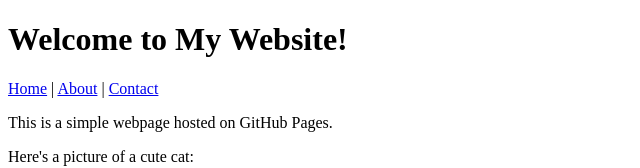
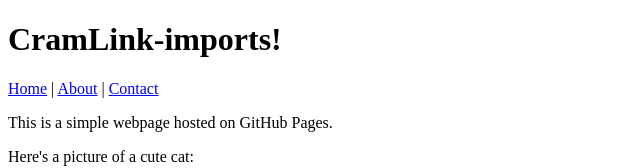
Before and after one commit to cse25-222/CramLink-imports, a plain HTML site: page index.html in a window 1280 px wide. Shown: the top 168 px of the page, without its empty margins (0-640 px from the left). Drawn offline with Linux system fonts and the light colour scheme.

Commit message:
update idex.html

```diff
--- a/index.html
+++ b/index.html
@@ -8,7 +8,7 @@
 
     <meta name="viewport" content="width=device-width, initial-scale=1.0">
 
-    <title>CramLink-imorts</title>
+    <title>CramLink-imports Website</title>
 
 </head>
 
@@ -16,7 +16,7 @@
 
     <header>
 
-        <h1>Welcome to My Website!</h1>
+        <h1>CramLink-imports!</h1>
 
         <nav>
 
```
